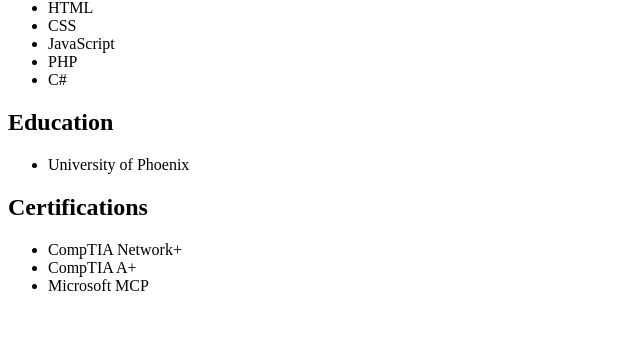
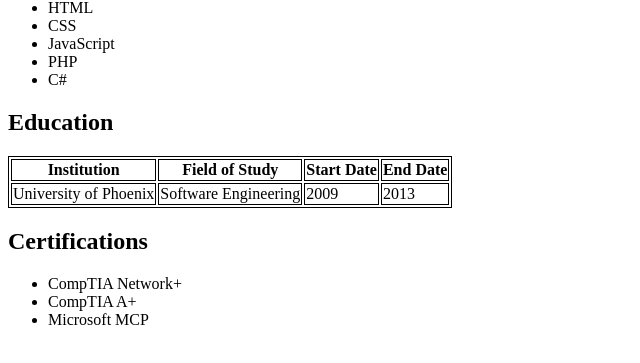
Before and after one commit to anthonywigrimes/sg-portfolio_site, a plain HTML site: page skills.html in a window 1280 px wide. Shown: the part 145-508 px from the top of the page, without its empty margins (0-640 px from the left). Drawn offline with Linux system fonts and the light colour scheme.

Commit message:
added table for education

```diff
--- a/skills.html
+++ b/skills.html
@@ -2,6 +2,11 @@
 <html>
     <head>
         <title>Anthony Grimes - Skills</title>
+        <style>
+            table, th, td {
+                border: 1px solid black;
+            }
+        </style>
     </head>
     <body>
         <h3>Navigation</h3>
@@ -15,9 +20,24 @@
             <li>C#</li>
         </ul>
         <h2>Education</h2>
-        <ul>
-            <li>University of Phoenix</li>
-        </ul>
+        <table>
+            <thead>
+                <tr>
+                    <th>Institution</th>
+                    <th>Field of Study</th>
+                    <th>Start Date</th>
+                    <th>End Date</th>
+                </tr>
+            </thead>
+            <tbody>
+                <tr>
+                    <td>University of Phoenix</td>
+                    <td>Software Engineering</td>
+                    <td>2009</td>
+                    <td>2013</td>
+                </tr>
+            </tbody>
+        </table>
         <h2>Certifications</h2>
         <ul>
             <li>CompTIA Network+</li>
```
